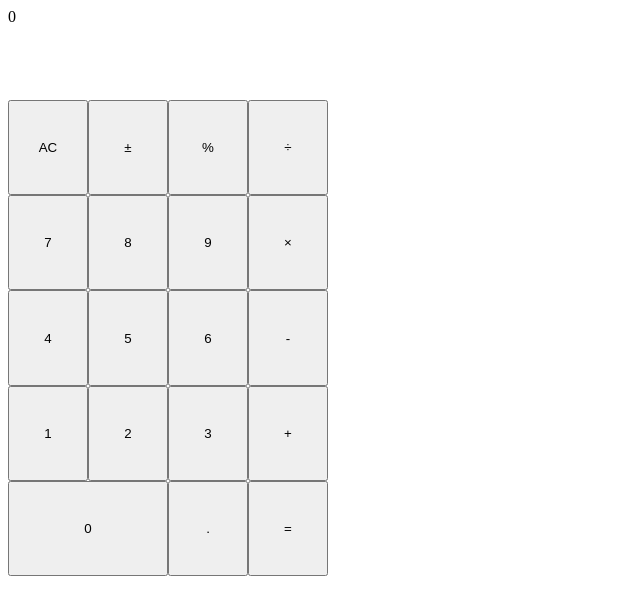
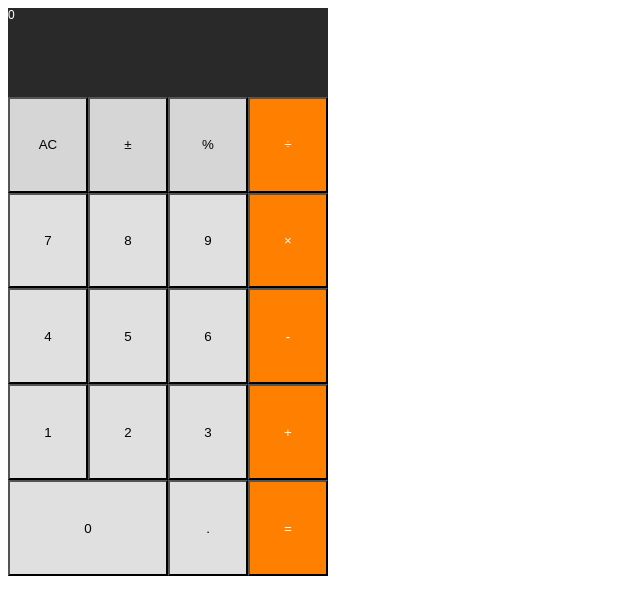
Before and after one commit to larkintuckerllc/calculator, a website: page index.html in a window 1280 px wide. Shown: the whole page, without its empty margins (0-640 px from the left). Drawn offline with Linux system fonts and the light colour scheme.

Commit message:
Add colors and font family

```diff
--- a/style.css
+++ b/style.css
@@ -1,5 +1,11 @@
+
+
+/* BEGIN CALCULATOR STYLING */
+
 body {
   display: grid;
+  font-family: Arial, Helvetica, sans-serif;
+  font-size: 75%;
 }
 
 #calculator {
@@ -15,6 +21,8 @@ body {
   grid-area: response-pane;
   grid-column: 1/5;
   grid-row: 1/2;
+  background-color: #292929;
+  color: #FFFFFF
 }
 
 #modifier-buttons {
@@ -24,11 +32,20 @@ body {
   grid-row: 2/3;
 }
 
+.modifiers {
+  background-color: #D6D6D6;
+}
+
 #operation-buttons {
   display: grid;
   grid-area: operation-buttons;
   grid-column: 4/5;
   grid-row: 2/7;
+}
+
+.operations {
+  background-color: #FF7F00;
+  color: #FFFFFF;
 }
 
 #digit-buttons {
@@ -43,3 +60,7 @@ body {
 .digits:nth-last-child(2) {
   grid-column: 1/3;
 }
+
+.digits {
+  background-color: #E0E0E0;
+}
```
